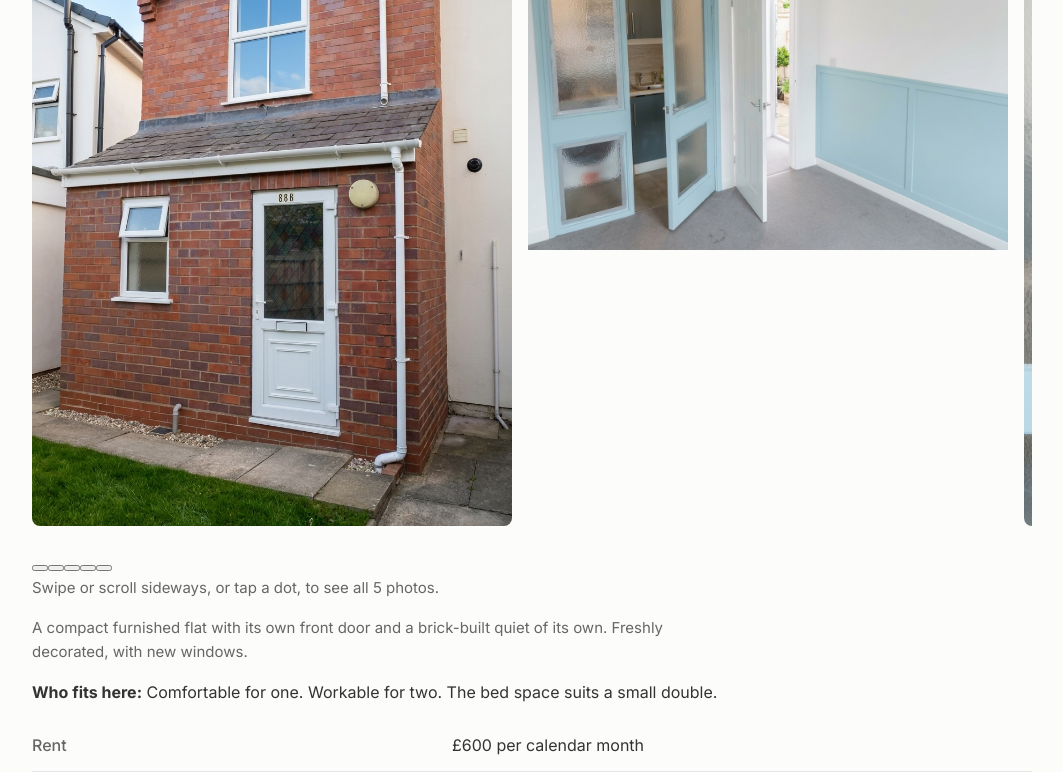
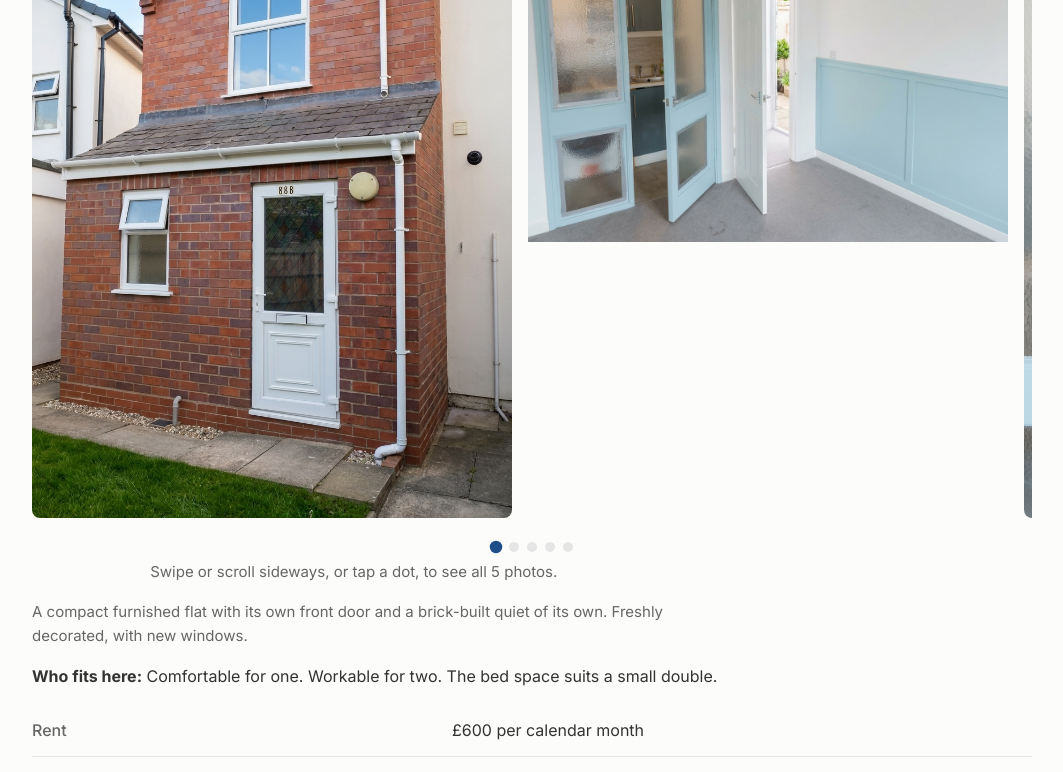
Before and after one commit to Carelli-prop/carelli-properties, a Next.js app: page /apartments in a window 1280 px wide. Shown: the part 2000-2772 px from the top of the page, without its empty margins (108-1171 px from the left). Built offline with nearby package versions, Linux system fonts and the light colour scheme; no server answers.

Commit message:
Update globals.css

```diff
--- a/app/globals.css
+++ b/app/globals.css
@@ -945,3 +945,36 @@ a:hover {
     transform: none;
   }
 }
+
+
+.gallery-block {
+  margin-block: var(--s3);
+}
+
+.gallery-dots {
+  display: flex;
+  gap: var(--s2);
+  justify-content: center;
+  margin-top: var(--s3);
+}
+
+.dot {
+  width: 10px;
+  height: 10px;
+  border-radius: 50%;
+  border: none;
+  padding: 0;
+  background: var(--hairline);
+  cursor: pointer;
+  transition: background-color 0.2s ease, transform 0.2s ease;
+}
+
+.dot.is-active {
+  background: var(--blue);
+  transform: scale(1.25);
+}
+
+.gallery-hint {
+  text-align: center;
+  margin-top: var(--s2);
+}
```
